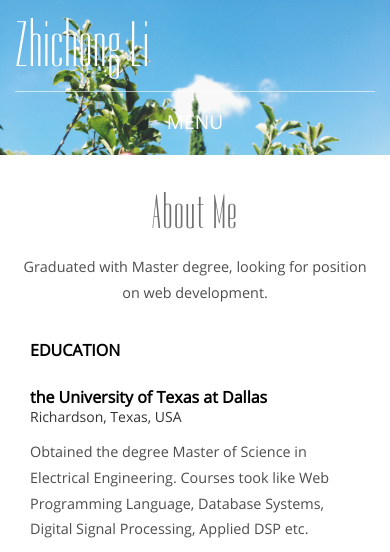
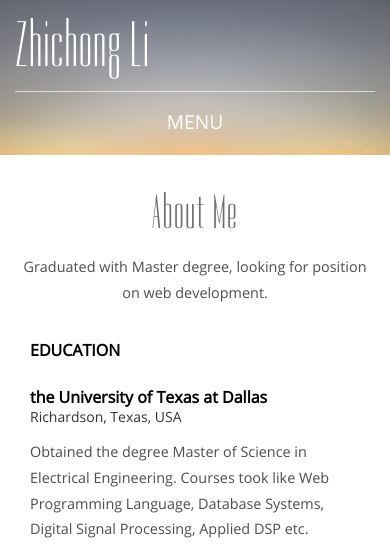
Before and after one commit to ZHICHONGLI/Personalwebsite, a plain HTML site: page about.html in a window 390 px wide. Shown: the top 552 px of the page. Drawn offline with Linux system fonts and the light colour scheme.

Commit message:
css for small screen 3/17

```diff
--- a/css/style.css
+++ b/css/style.css
@@ -1523,11 +1523,11 @@ span.menu {
         padding: 3em 0;
     }
     .banner {
-        background: url(../images/banner.jpg) no-repeat -300px 0px;
+        background: url(../images/body1.jpg) no-repeat -300px 0px;
         background-size: cover;
     }
     .a-banner {
-        background: url(../images/banner.jpg) no-repeat 0px 0px !important;
+        background: url(../images/body1.jpg) no-repeat 0px 0px !important;
         background-size: cover !important;
     }
 }
@@ -1607,7 +1607,7 @@ span.menu {
         background: #F4F4F4;
     }
     .banner {
-        background: url(../images/banner.jpg) no-repeat -150px 0px;
+        background: url(../images/body1.jpg) no-repeat -150px 0px;
         background-size: cover;
     }
     .banner-text {
@@ -1720,7 +1720,7 @@ span.menu {
 
 @media (max-width: 320px) {
     .banner {
-        background: url(../images/banner.jpg) no-repeat -120px 0px;
+        background: url(../images/body1.jpg) no-repeat -120px 0px;
         background-size: cover;
     }
     .logo {
```
